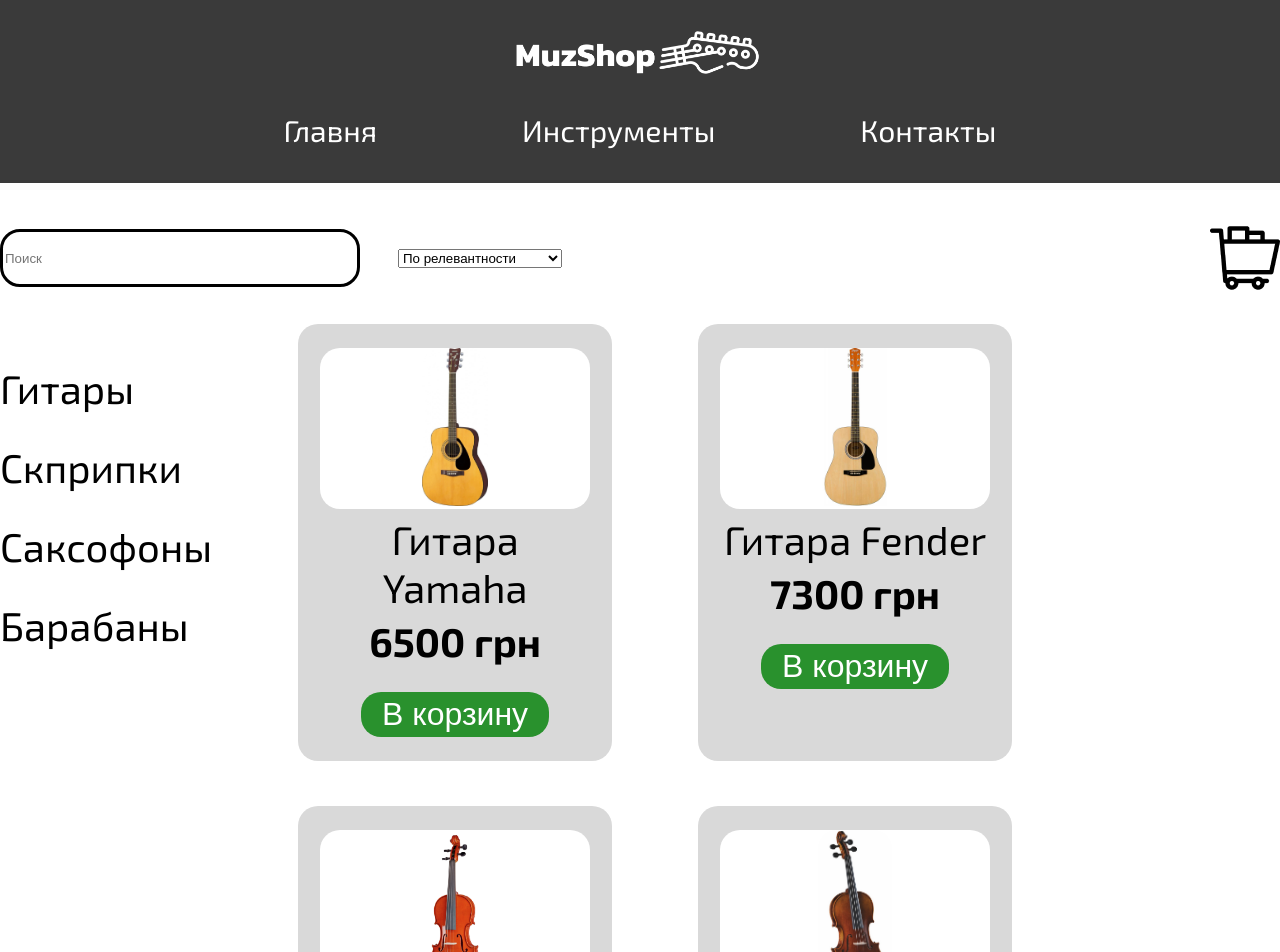
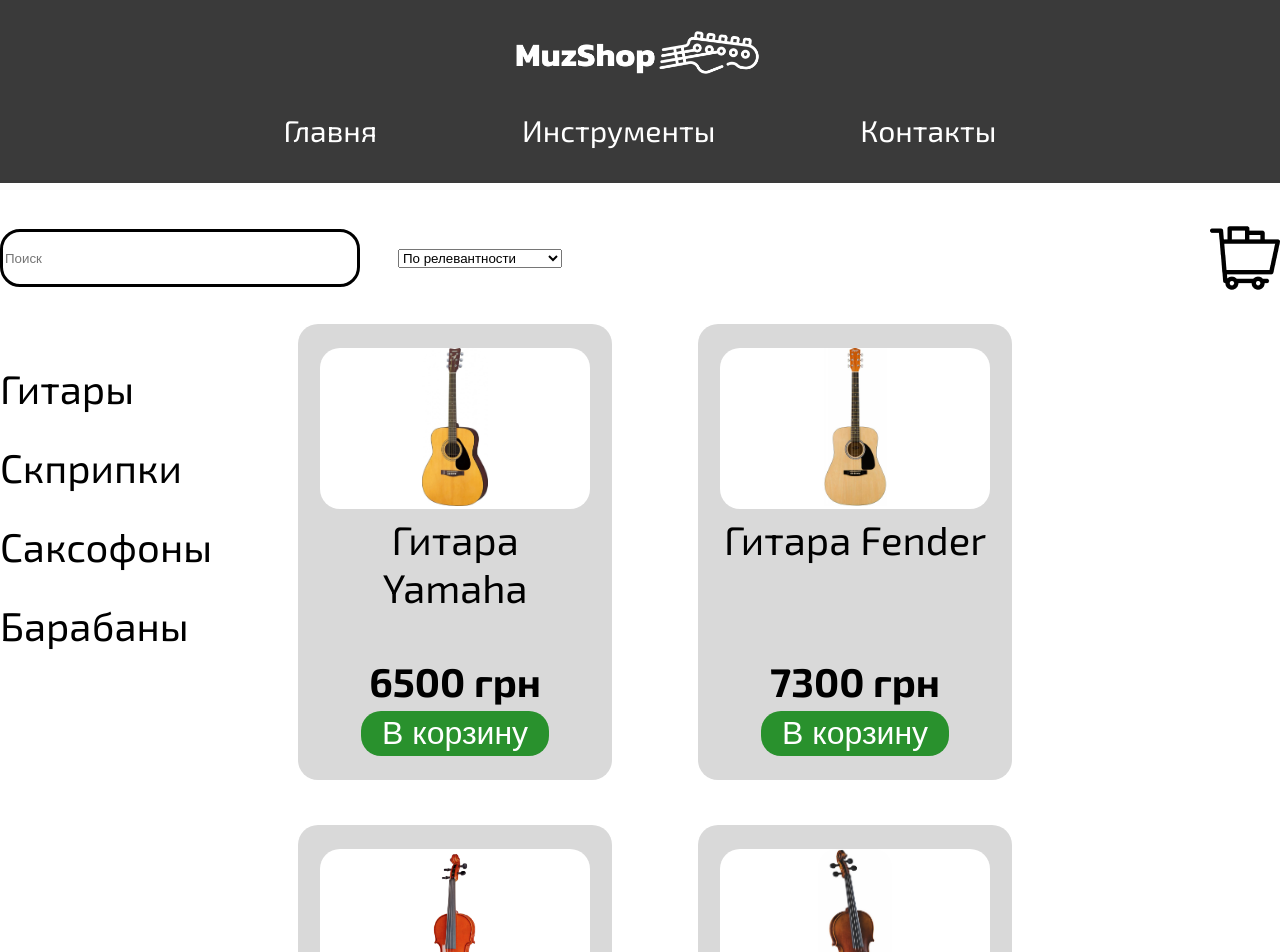
Before and after one commit to 1Salivan1/muz_shop, a React (Create React App) app: page /instruments in a window 1280 px wide. Shown: the top 952 px of the page. Built offline with nearby package versions, Linux system fonts and the light colour scheme.

Commit message:
Complited product cards

```diff
--- a/src/components/Product.css
+++ b/src/components/Product.css
@@ -10,37 +10,35 @@
     padding: 24px 22px;
     margin-bottom: 45px;
     width: 270px;
+    display: flex;
+    flex-direction: column;
+    justify-content: space-between;
 }
 
 .product:not(:last-child) {
     margin-right: 86px;
 }
 
-.product__image-background {
+.product__top-image-background {
     background-color: white;
     border-radius: 20px;
 }
 
-.product__image {
+.product__top-image {
     height: 158px;
     border-radius: 20px;
 }
 
-.product__title {
+.product__top-title {
     font-weight: 500;
     font-size: 40px;
     margin-top: 6px;
     margin-bottom: 0;
 }
 
-.product__buy {
-    vertical-align: bottom;
-}
-
 .product__buy-price {
     font-size: 40px;
     line-height: 60px;
-    margin-top: 0;
     margin-bottom: 0;
 }
 
@@ -54,7 +52,7 @@
     margin-top: 21px;
     cursor: pointer;
     transition: 0.2s;
-    margin-bottom: auto;
+    margin-top: 0;
 }
 
 .product__buy-button:hover {
--- a/src/components/Product.jsx
+++ b/src/components/Product.jsx
@@ -8,10 +8,12 @@
                 {data.map((el) => {
                     return (
                         <div className='product' key={el.id}>
-                            <div className='product__image-background'>
-                                <img className='product__image' src={el.img}></img>
+                            <div className='buy__top'>
+                                <div className='product__top-image-background'>
+                                    <img className='product__top-image' src={el.img}></img>
+                                </div>
+                                <h3 className='product__top-title'>{el.title}</h3>
                             </div>
-                            <h3 className='product__title'>{el.title}</h3>
                             <div className='product__buy'>
                                 <h3 className='product__buy-price'>{el.price} грн</h3>
                                 <button className='product__buy-button'>В корзину</button>
```
